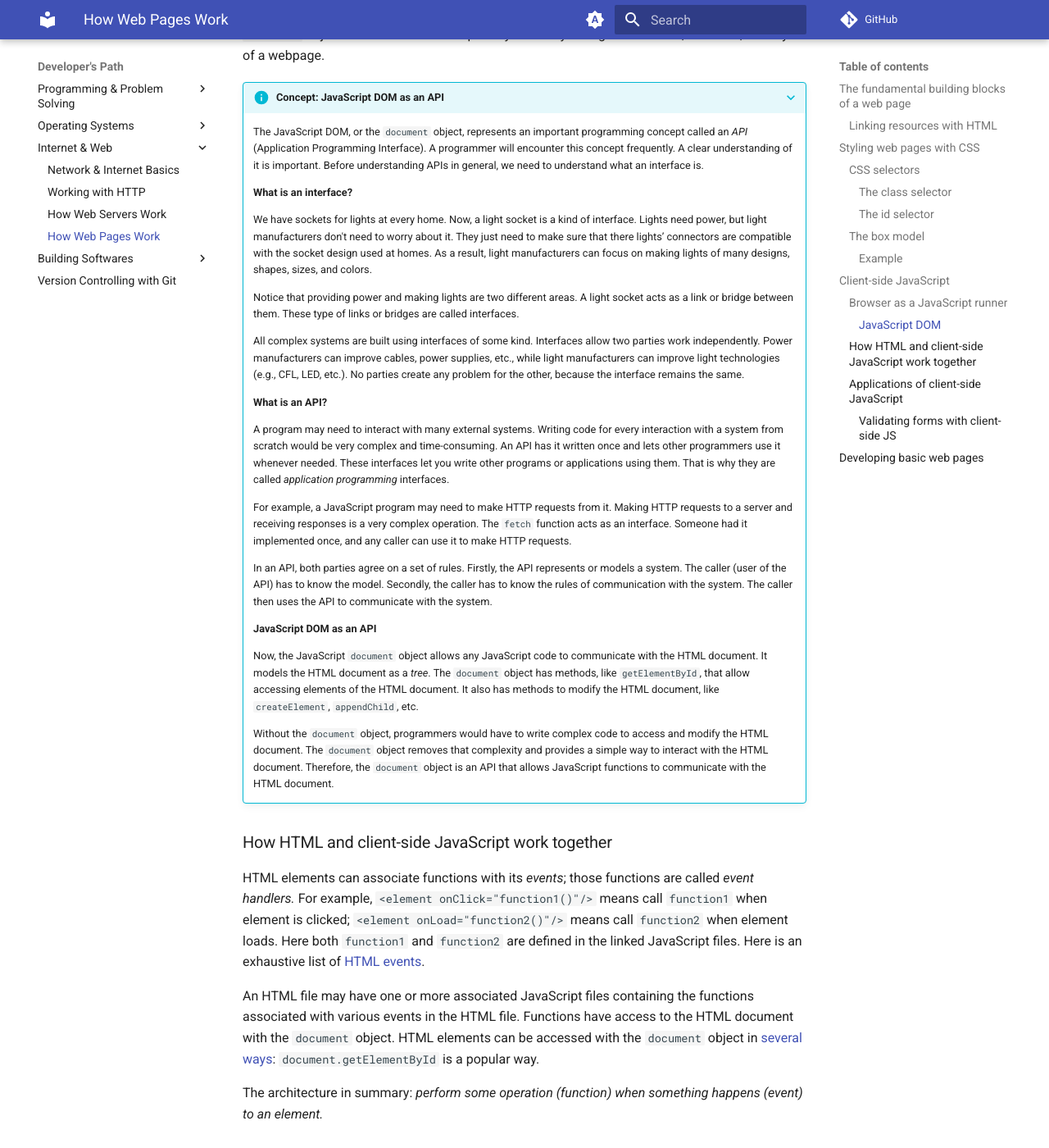
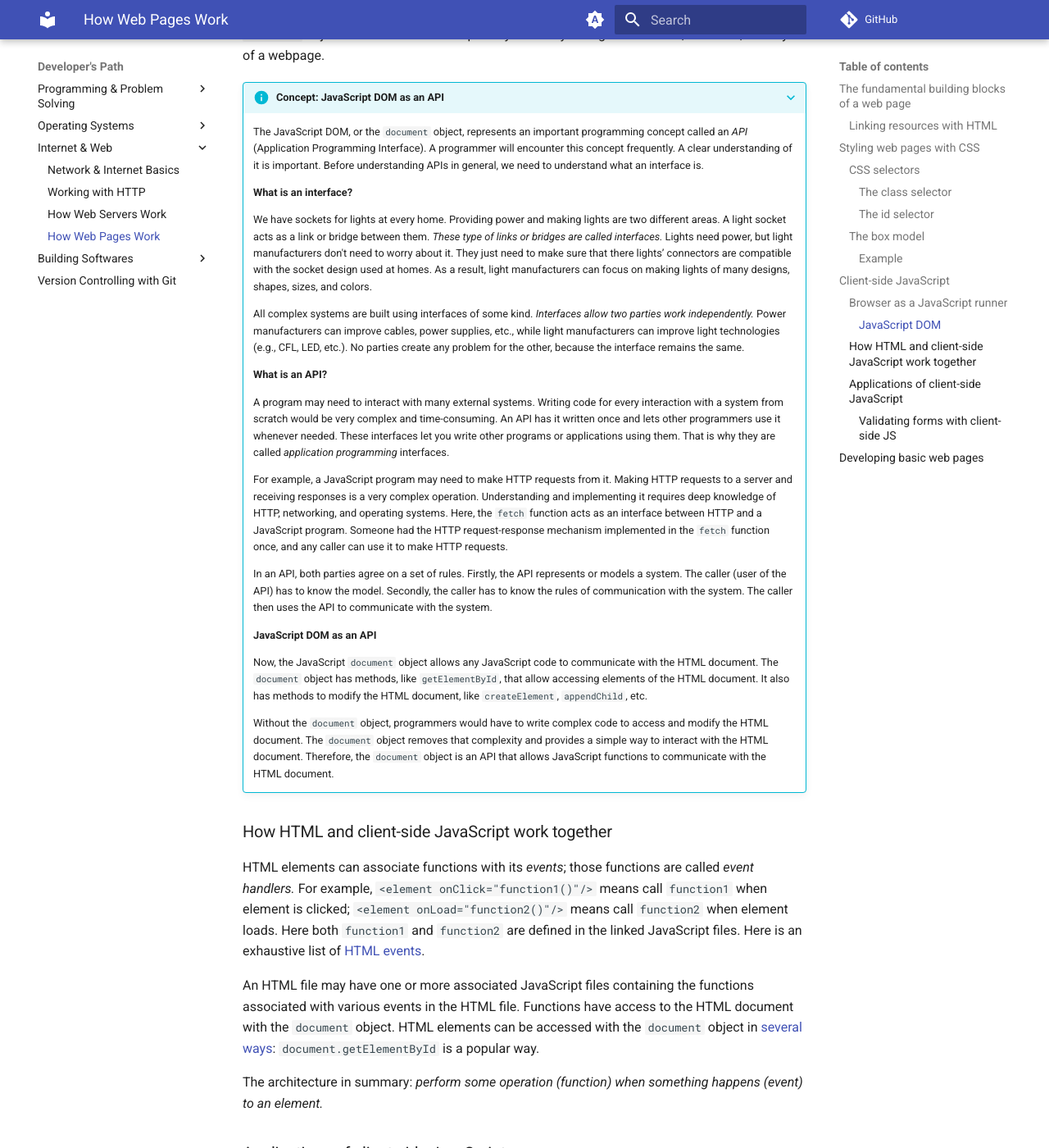
Before and after one commit to gharials/dev-path, an MkDocs documentation site: the page built from docs/internet-web/web-pages.md, in a window 1280 px wide and 1400 px high, scrolled down 5067 px. Shown: the whole window at 82% size. Built offline with MkDocs 1.6.1 and Material for MkDocs 9.7.7, drawn with Linux system fonts in a browser that asks for light colours; comment, search, counter and statistics services are not loaded.

Commit message:
copy edit interface section.

```diff
--- a/docs/internet-web/web-pages.md
+++ b/docs/internet-web/web-pages.md
@@ -171,23 +171,21 @@ Elements of the HTML document can be read and modified through the `document` ob
 
     **What is an interface?**
 
-    We have sockets for lights at every home. Now, a light socket is a kind of interface. Lights need power, but light manufacturers don't need to worry about it. They just need to make sure that there lights’ connectors are compatible with the socket design used at homes. As a result, light manufacturers can focus on making lights of many designs, shapes, sizes, and colors.
+    We have sockets for lights at every home. Providing power and making lights are two different areas. A light socket acts as a link or bridge between them. _These type of links or bridges are called interfaces._ Lights need power, but light manufacturers don't need to worry about it. They just need to make sure that there lights’ connectors are compatible with the socket design used at homes. As a result, light manufacturers can focus on making lights of many designs, shapes, sizes, and colors.
 
-    Notice that providing power and making lights are two different areas. A light socket acts as a link or bridge between them. These type of links or bridges are called interfaces.
-
-    All complex systems are built using interfaces of some kind. Interfaces allow two parties work independently. Power manufacturers can improve cables, power supplies, etc., while light manufacturers can improve light technologies (e.g., CFL, LED, etc.). No parties create any problem for the other, because the interface remains the same.
+    All complex systems are built using interfaces of some kind. _Interfaces allow two parties work independently._ Power manufacturers can improve cables, power supplies, etc., while light manufacturers can improve light technologies (e.g., CFL, LED, etc.). No parties create any problem for the other, because the interface remains the same.
 
     **What is an API?**
 
     A program may need to interact with many external systems. Writing code for every interaction with a system from scratch would be very complex and time-consuming. An API has it written once and lets other programmers use it whenever needed. These interfaces let you write other programs or applications using them. That is why they are called _application programming_ interfaces.
 
-    For example, a JavaScript program may need to make HTTP requests from it. Making HTTP requests to a server and receiving responses is a very complex operation. The `fetch` function acts as an interface. Someone had it implemented once, and any caller can use it to make HTTP requests.
+    For example, a JavaScript program may need to make HTTP requests from it. Making HTTP requests to a server and receiving responses is a very complex operation. Understanding and implementing it requires deep knowledge of HTTP, networking, and operating systems. Here, the `fetch` function acts as an interface between HTTP and a JavaScript program. Someone had the HTTP request-response mechanism implemented in the `fetch` function once, and any caller can use it to make HTTP requests.
 
     In an API, both parties agree on a set of rules. Firstly, the API represents or models a system. The caller (user of the API) has to know the model. Secondly, the caller has to know the rules of communication with the system. The caller then uses the API to communicate with the system.
 
     **JavaScript DOM as an API**
 
-    Now, the JavaScript `document` object allows any JavaScript code to communicate with the HTML document. It models the HTML document as a _tree_. The `document` object has methods, like `getElementById`, that allow accessing elements of the HTML document. It also has methods to modify the HTML document, like `createElement`, `appendChild`, etc.
+    Now, the JavaScript `document` object allows any JavaScript code to communicate with the HTML document. The `document` object has methods, like `getElementById`, that allow accessing elements of the HTML document. It also has methods to modify the HTML document, like `createElement`, `appendChild`, etc.
 
     Without the `document` object, programmers would have to write complex code to access and modify the HTML document. The `document` object removes that complexity and provides a simple way to interact with the HTML document. Therefore, the `document` object is an API that allows JavaScript functions to communicate with the HTML document.
 
```
